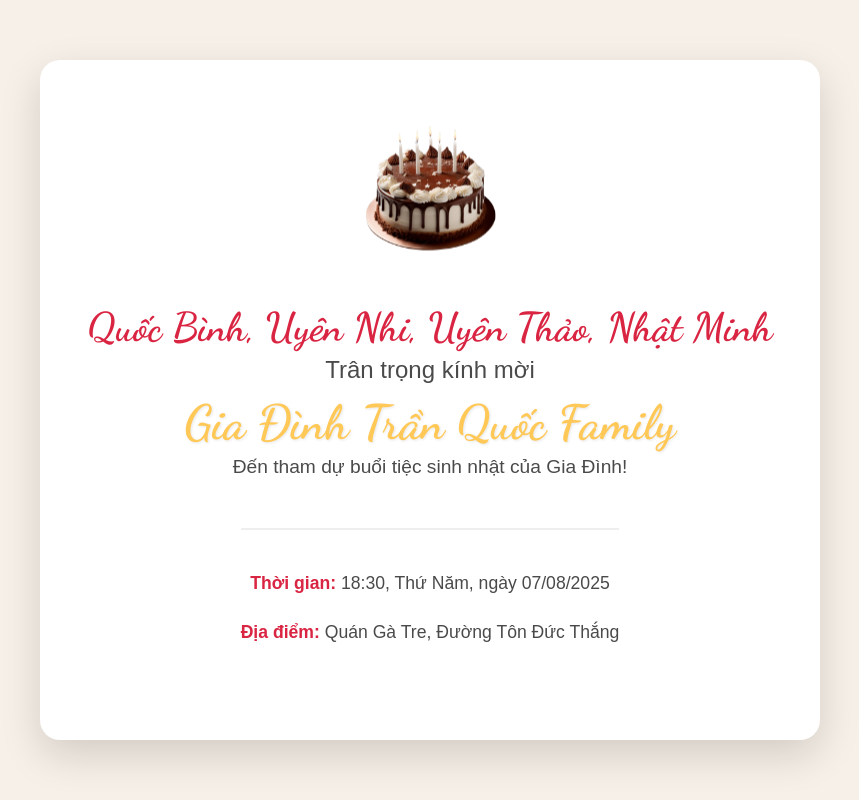
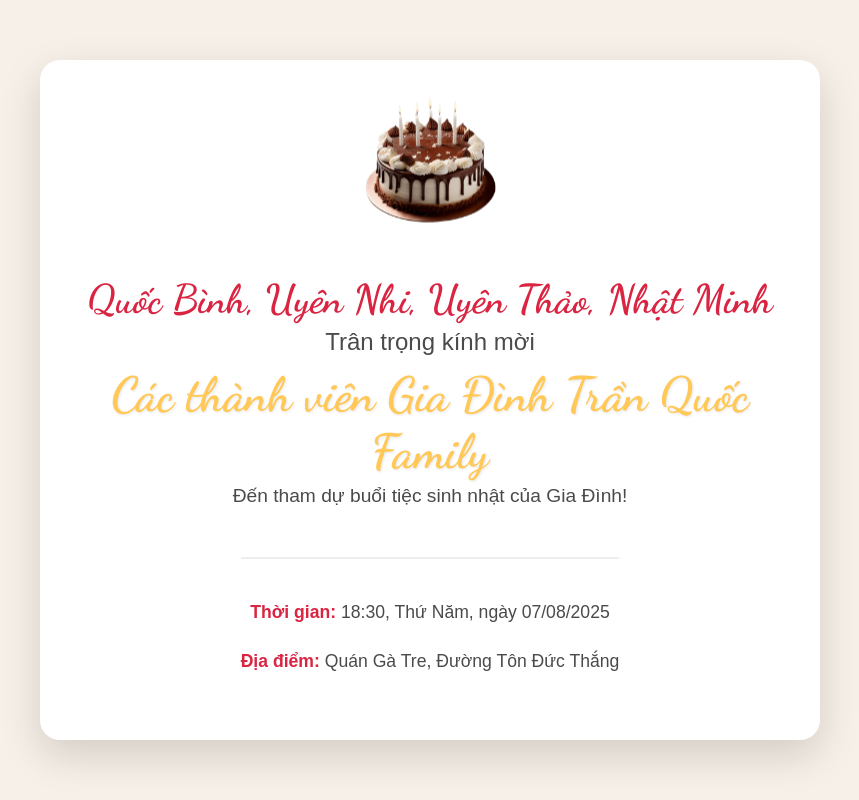
Before and after one commit to tqbinhhh/thiep-sinh-nhat, a plain HTML site: page index.html in a window 1280 px wide. Both pictures are taken after a click on the button "Mở thiệp". Shown: the whole page, without its empty margins (210-1069 px from the left). Drawn offline with Linux system fonts and the light colour scheme.

Commit message:
Update index.html

```diff
--- a/index.html
+++ b/index.html
@@ -27,7 +27,7 @@
                 <div class="invitation-text">
                     <span class="host-name">Quốc Bình, Uyên Nhi, Uyên Thảo, Nhật Minh</span>
                     <span class="invitation-title">Trân trọng kính mời</span>
-                    <span class="guest-name">Gia Đình Trần Quốc Family </span>
+                    <span class="guest-name"> Các thành viên Gia Đình Trần Quốc Family </span>
                     <span class="message">Đến tham dự buổi tiệc sinh nhật của Gia Đình!</span>
                 </div>
                 <div class="details">
```
